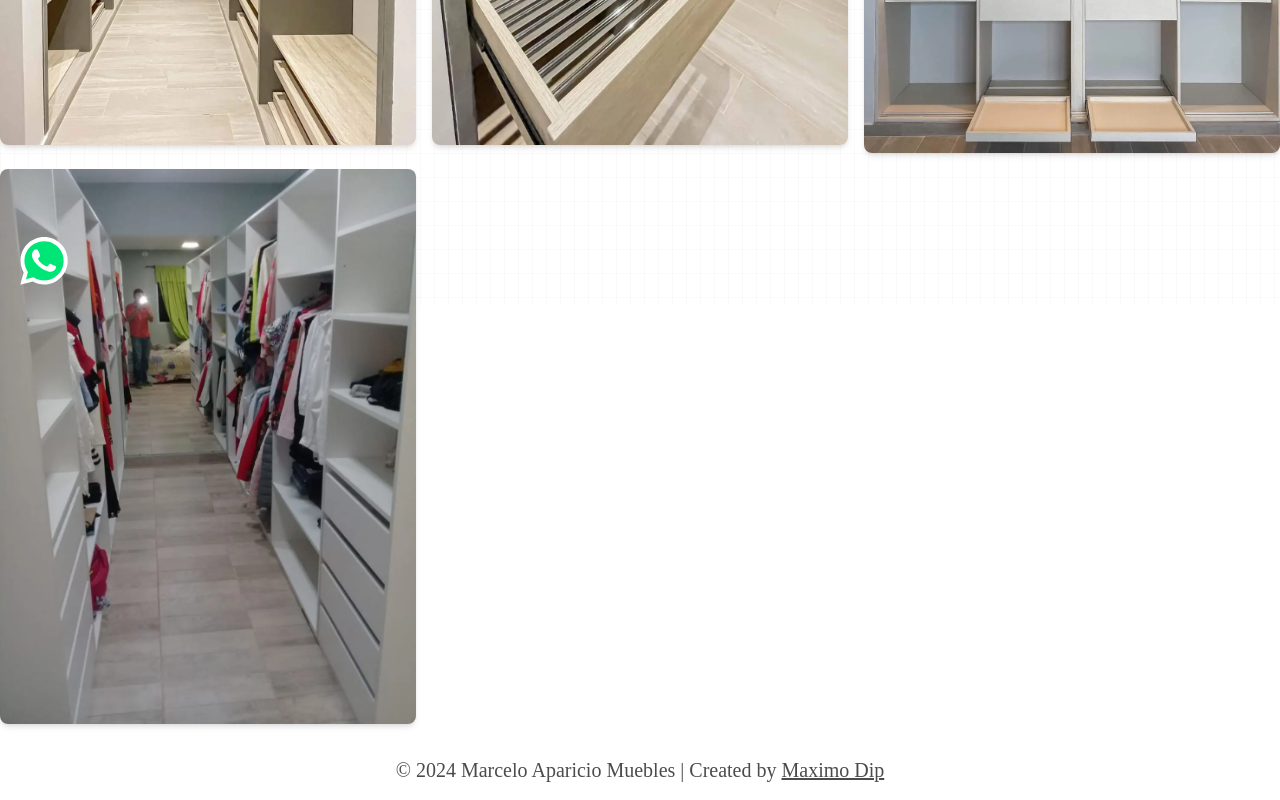
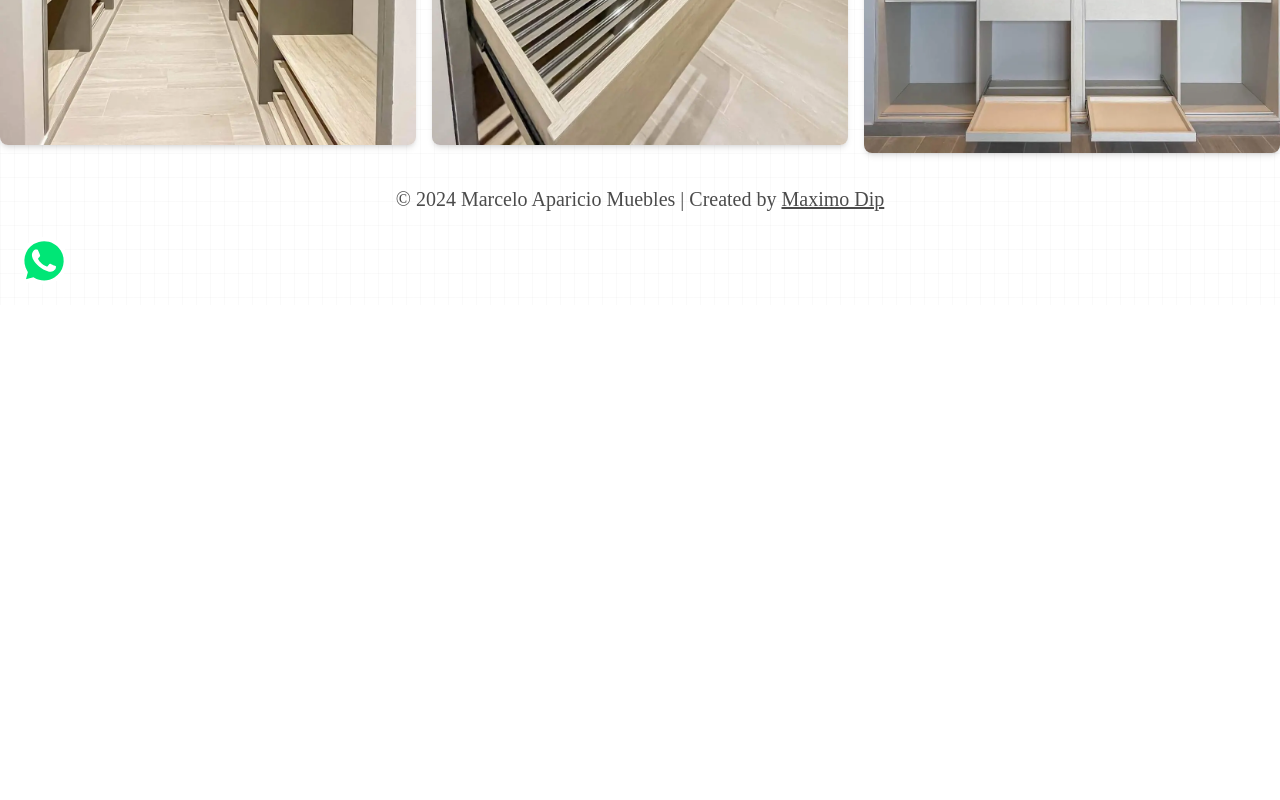
Before and after one commit to maximodip/marcelo-muebles, an Astro site: page /vestidor in a window 1280 px wide. Shown: the part 495-1295 px from the top of the page. After the commit the page ends 800 px from the top, so only its background shows below. Built offline with nearby package versions, Linux system fonts and the light colour scheme; Astro itself is replaced by a stand-in of ours; a web font is replaced by a local one; what @midudev/tailwind-animations would draw is missing.

Commit message:
delete vestidor pic

```diff
--- a/src/pages/vestidor.astro
+++ b/src/pages/vestidor.astro
@@ -13,9 +13,6 @@ const images = [
   {
     src: "/images/vestidor/3.webp",
   },
-  {
-    src: "/images/vestidor/4.webp",
-  },
 ];
 ---
 
```
Also changed, not shown: public/images/vestidor/4.webp (deleted).
